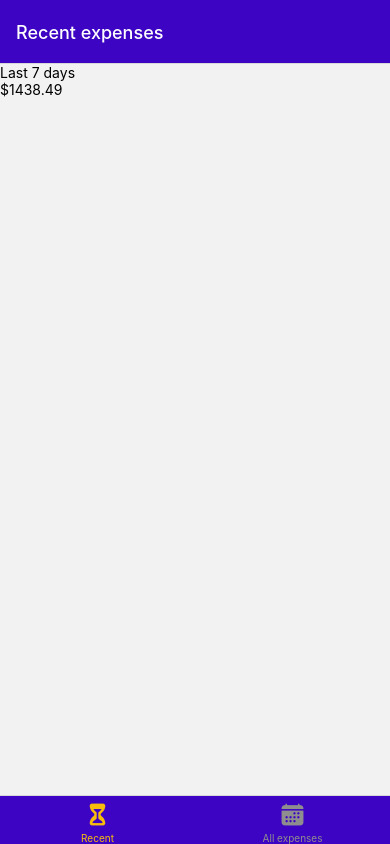
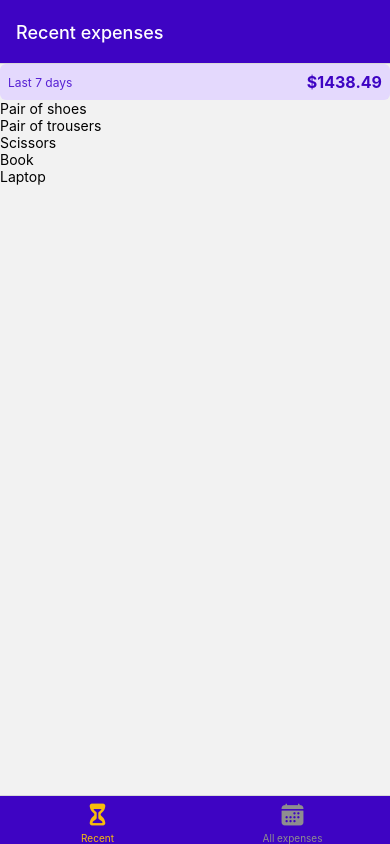
Before and after one commit to pizarrosch/expense-check-app-rn, a React Native app: screen /RecentExpenses in a window 390 px wide. Built offline with nearby package versions, Linux system fonts and the light colour scheme.

Commit message:
Add styles to expenses summary component

```diff
--- a/components/Expenses Output/ExpensesList.js
+++ b/components/Expenses Output/ExpensesList.js
@@ -1,7 +1,13 @@
-import {FlatList} from "react-native";
+import {FlatList, Text} from "react-native";
 
-export default function ExpensesList() {
+function renderExpenseItem(itemData) {
   return (
-    <FlatList />
+    <Text>{itemData.item.description}</Text>
   )
 }
+
+export default function ExpensesList({expenses}) {
+  return (
+    <FlatList data={expenses} renderItem={renderExpenseItem} keyExtractor={(item) => item.id}/>
+  )
+}
--- a/components/Expenses Output/ExpensesOutput.js
+++ b/components/Expenses Output/ExpensesOutput.js
@@ -39,7 +39,7 @@
   return (
     <View>
       <ExpensesSummary expenses={DUMMY_EXPENSES} periodName={expensesPeriod}/>
-      <ExpensesList />
+      <ExpensesList expenses={DUMMY_EXPENSES}/>
     </View>
   )
 }
--- a/components/Expenses Output/ExpensesSummary.js
+++ b/components/Expenses Output/ExpensesSummary.js
@@ -1,4 +1,5 @@
-import {Text, View} from "react-native";
+import {Text, View, StyleSheet} from "react-native";
+import {GlobalStyles} from "../../constants/styles";
 
 export default function ExpensesSummary({expenses, periodName}) {
   const expensesSum = expenses.reduce((sum, expense) => {
@@ -6,9 +7,29 @@
   }, 0);
 
   return (
-    <View>
-      <Text>{periodName}</Text>
-      <Text>${expensesSum.toFixed(2)}</Text>
+    <View style={styles.container}>
+      <Text style={styles.period}>{periodName}</Text>
+      <Text style={styles.sum}>${expensesSum.toFixed(2)}</Text>
     </View>
   )
 }
+
+const styles  = StyleSheet.create({
+  container: {
+    padding: 8,
+    backgroundColor: GlobalStyles.colors.primary50,
+    borderRadius: 6,
+    flexDirection: 'row',
+    justifyContent: 'space-between',
+    alignItems: 'center'
+  },
+  period: {
+    fontSize: 12,
+    color: GlobalStyles.colors.primary400,
+  },
+  sum: {
+    fontSize: 16,
+    fontWeight: 'bold',
+    color: GlobalStyles.colors.primary500
+  }
+})
```
Also changed, not shown: constants/Colors.ts (deleted, +0 -26 lines).
